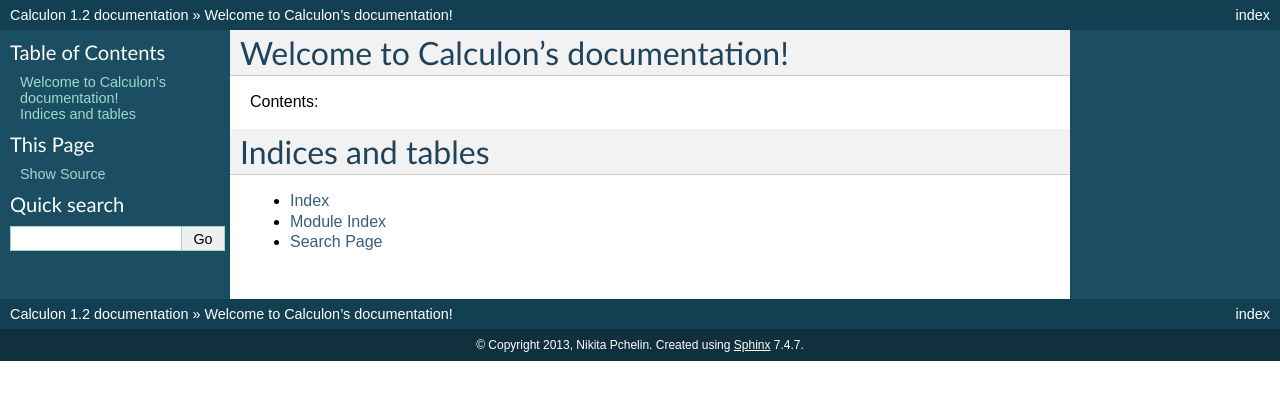
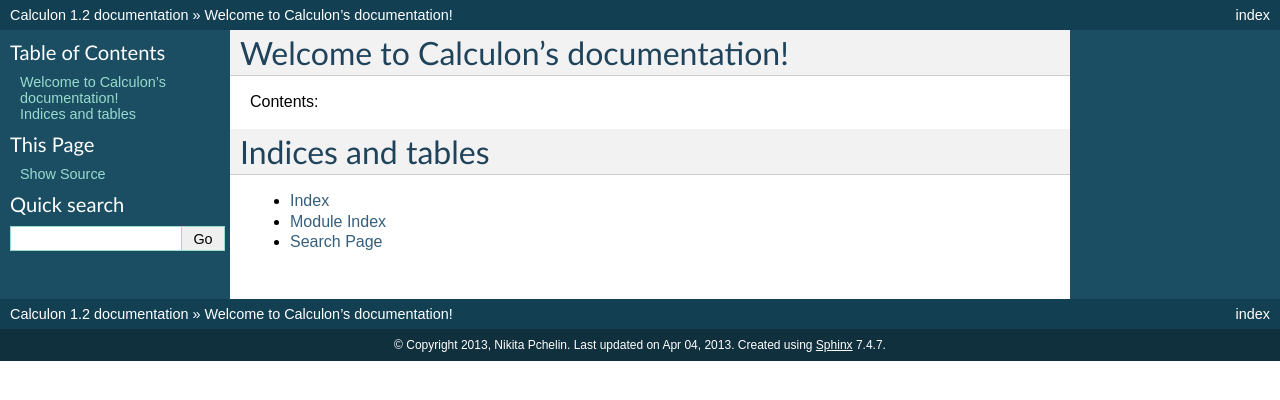
Before and after one commit to jango/calculon, a Sphinx documentation site: the page built from docs/index.rst, in a window 1280 px wide. Shown: the top 400 px of the page. Built offline with Sphinx 7.4.7, drawn with Linux system fonts in a browser that asks for light colours.

Commit message:
small changes to the layout

```diff
--- a/docs/conf.py
+++ b/docs/conf.py
@@ -123,11 +123,11 @@
 # Add any paths that contain custom static files (such as style sheets) here,
 # relative to this directory. They are copied after the builtin static files,
 # so a file named "default.css" will overwrite the builtin "default.css".
-html_static_path = ['_static']
+html_static_path = []
 
 # If not '', a 'Last updated on:' timestamp is inserted at every page bottom,
 # using the given strftime format.
-#html_last_updated_fmt = '%b %d, %Y'
+html_last_updated_fmt = '%b %d, %Y'
 
 # If true, SmartyPants will be used to convert quotes and dashes to
 # typographically correct entities.
```
Also changed, not shown: 4 other files.
